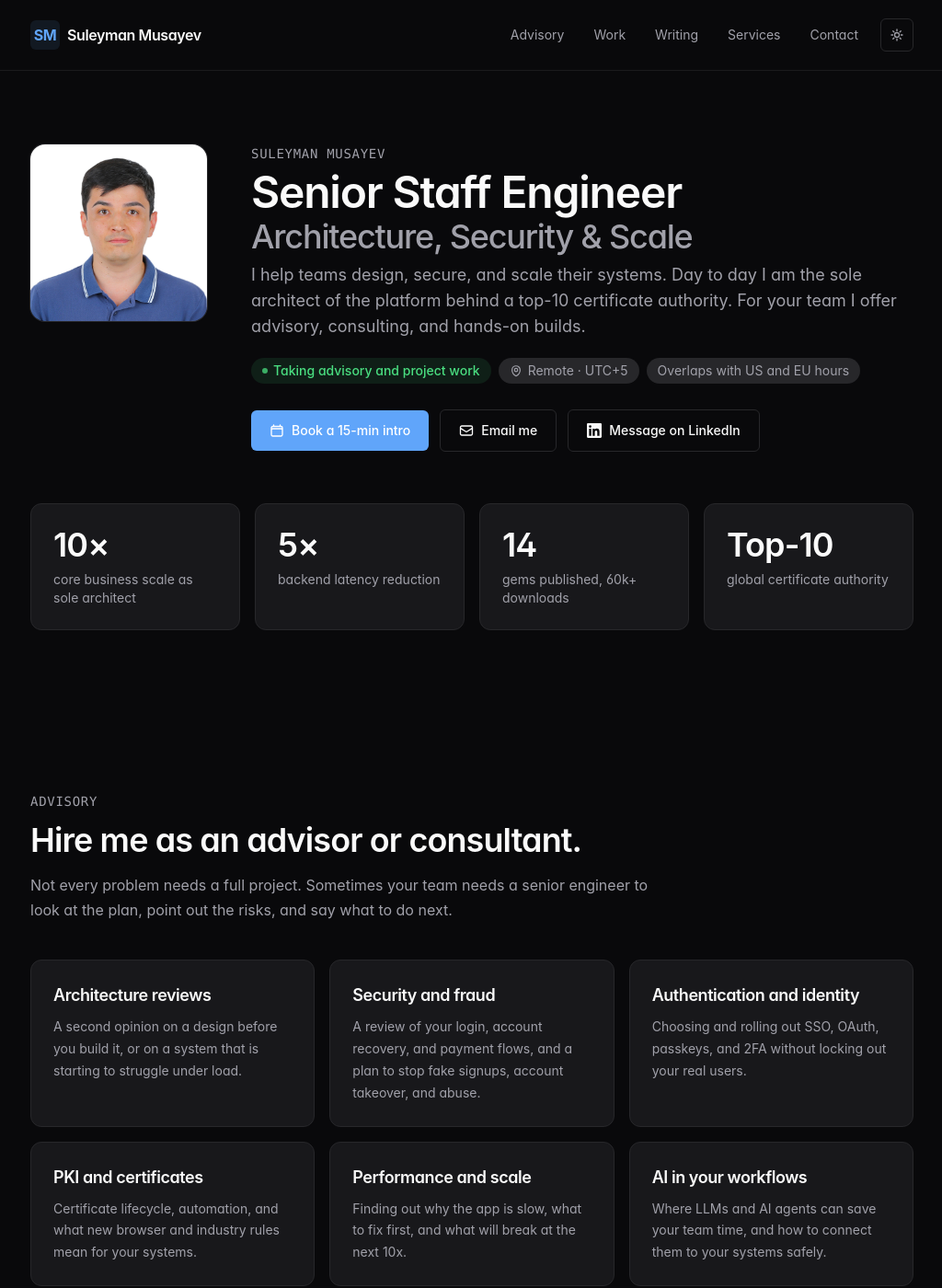
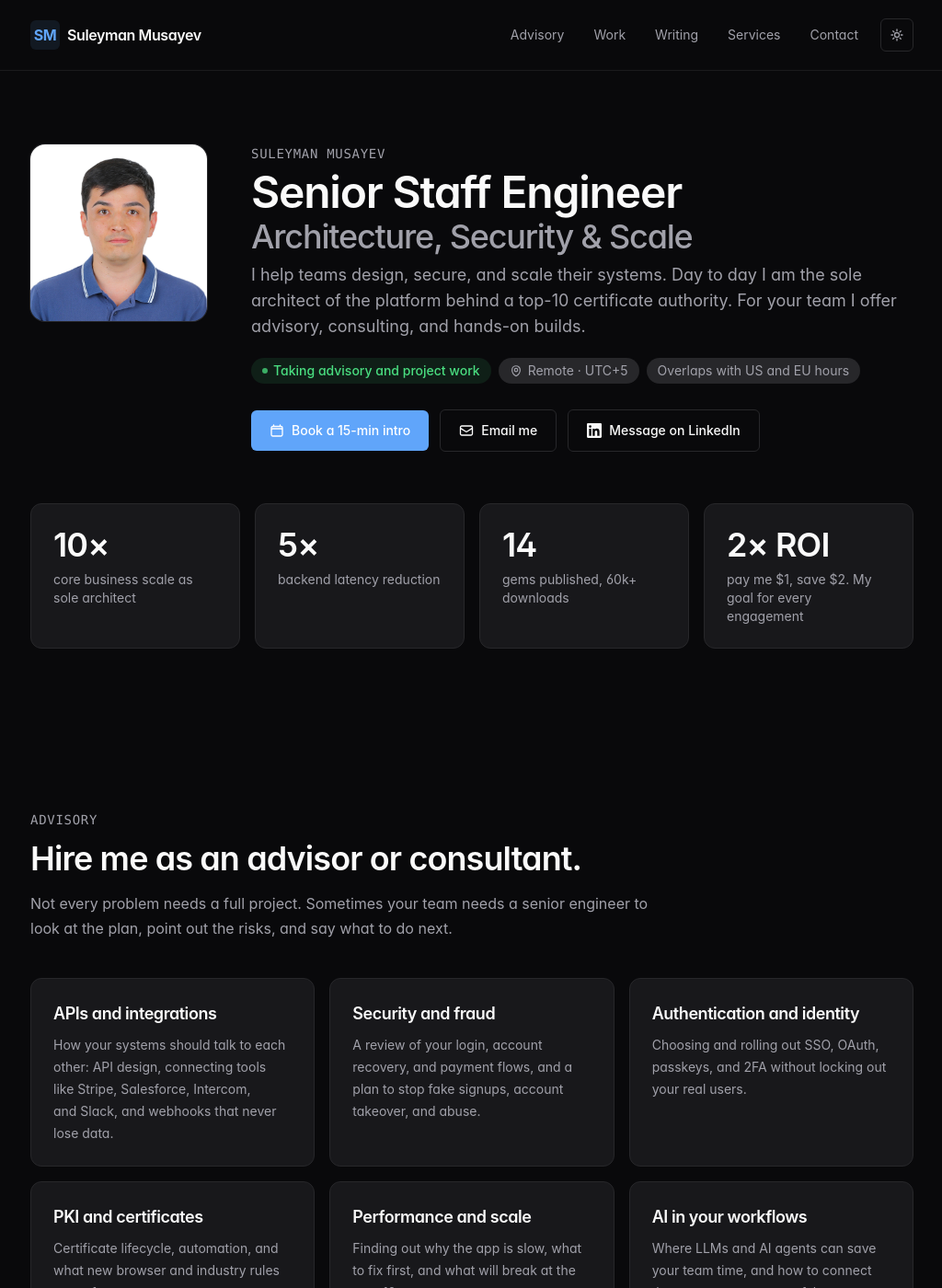
Before and after one commit to msuliq/msuliq.github.io, a Jekyll site: the page built from index.html, in a window 1280 px wide and 1400 px high. Shown: the whole window at 92% size, without its empty margins (127-1151 px from the left). Built offline with Jekyll 4.4.1, drawn with Linux system fonts in a browser that asks for light colours; comment, search, counter and statistics services are not loaded.

Commit message:
Add ROI card and APIs advisory area
* Replace the Top-10 metric on the main page with a 2x ROI card:
  pay me $1, save $2, as the goal for every engagement
* Replace the Architecture reviews advisory card with APIs and
  integrations

Co-Authored-By: Claude Opus 5.5 <noreply@anthropic.com>

```diff
--- a/_data/site.yml
+++ b/_data/site.yml
@@ -302,8 +302,8 @@ metrics:
       label: "backend latency reduction"
     - value: "14"
       label: "gems published, 60k+ downloads"
-    - value: "Top-10"
-      label: "global certificate authority"
+    - value: "2× ROI"
+      label: "pay me $1, save $2. My goal for every engagement"
   security:
     - value: "4 days"
       label: "to kill a high-cost SMS fraud attack"
@@ -482,10 +482,10 @@ process:
 # ─────────────────────────────────────────────────────────────────────────────
 advisory:
   areas:
-    - title: Architecture reviews
+    - title: APIs and integrations
       body: >-
-        A second opinion on a design before you build it, or on a system that is
-        starting to struggle under load.
+        How your systems should talk to each other: API design, connecting tools like
+        Stripe, Salesforce, Intercom, and Slack, and webhooks that never lose data.
     - title: Security and fraud
       body: >-
         A review of your login, account recovery, and payment flows, and a plan to stop
```
